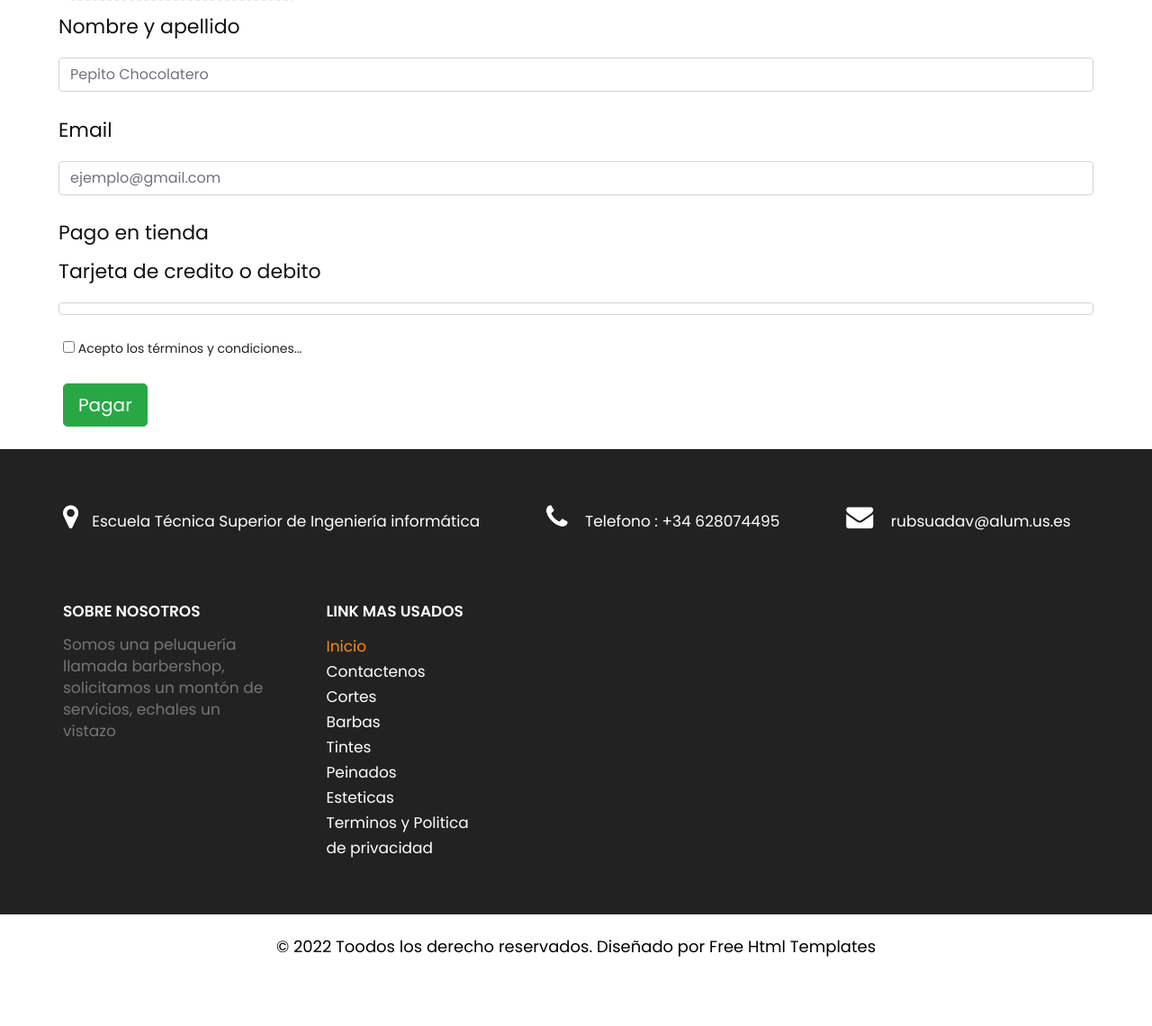
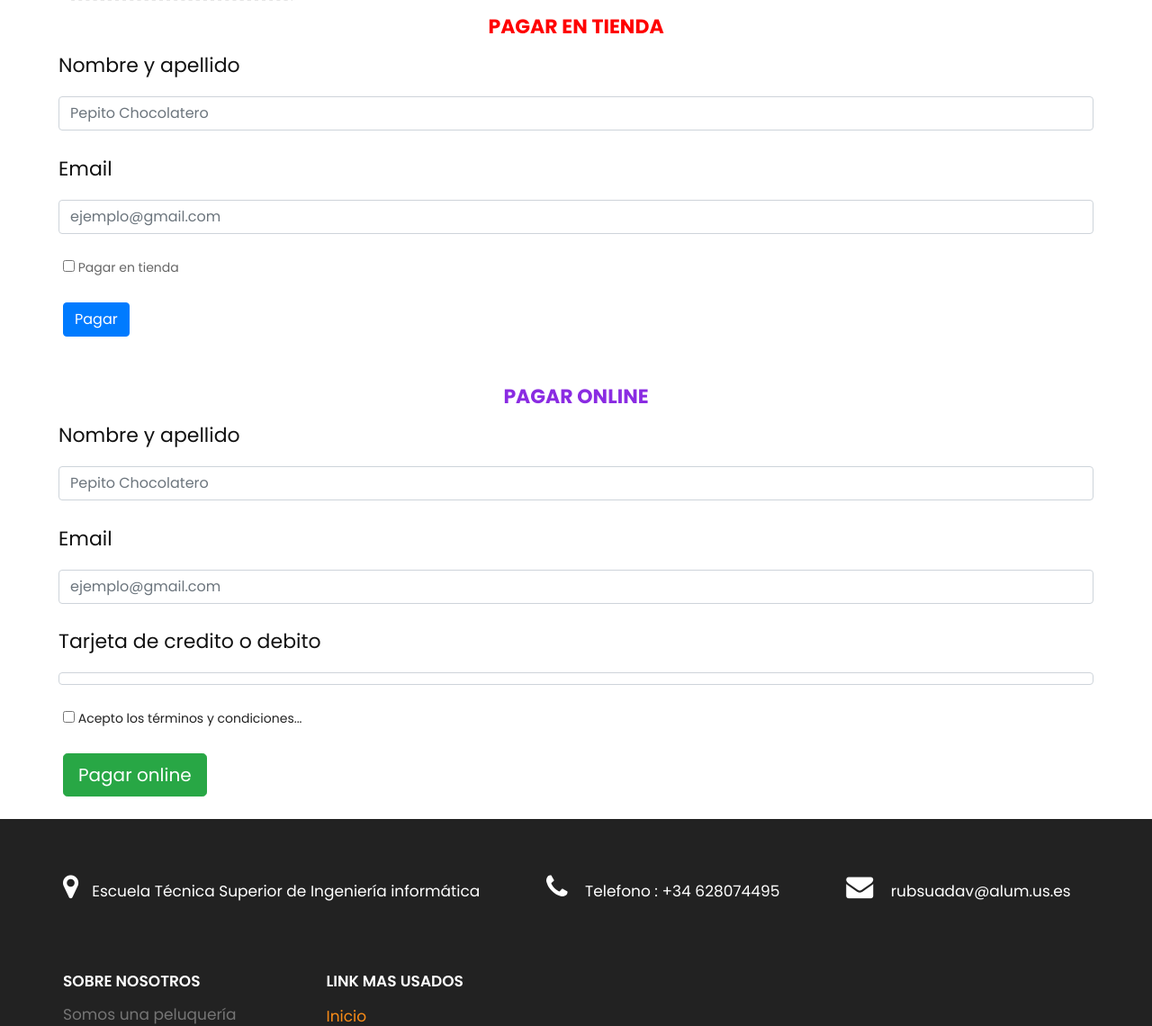
Before and after one commit to lausalbra/-PGPI-1.1, a Django app: page /carrito/pago in a window 1280 px wide. Shown: the part 98-1238 px from the top of the page at 90% size. Before the commit the page ends 1161 px from the top, so only its background shows below. Run offline with Django 4.2, Linux system fonts and the light colour scheme; some libraries are stand-ins or nearby versions; some web fonts are replaced.

Commit message:
agregado pago en establecimiento

```diff
--- a/code/barbershopApp/templates/pagos.html
+++ b/code/barbershopApp/templates/pagos.html
@@ -35,6 +35,30 @@
 
 <div class="container">
     <br>
+    <h2 align="center" style="color:red"><strong>PAGAR EN TIENDA</strong></h2>
+
+    <form action="{% url 'pago_tienda' %}" method="POST">{% csrf_token %}
+        <div class="form-row">
+            <label for="nombre"><h2>Nombre y apellido</h2></label>
+            <input class="form-control" type="text" name ="nombre" placeholder="Pepito Chocolatero" required>
+        </div>
+        <br>
+
+        <div class="form-row">
+            <label for="email"><h2>Email</h2></label>
+            <input class="form-control" type="email" placeholder="ejemplo@gmail.com" name="email" required>
+        </div>
+        <br>
+        <input type="checkbox" name="agree" onclick="" required />
+        <a for="agree">Pagar en tienda</a><br><br>
+        <button type="submit" class="btn btn-primary">Pagar</a></button>
+    </form>
+
+    <br>
+    <br>
+
+    <h2 align="center" style="color:blueviolet"><strong>PAGAR ONLINE</strong></h2>
+
     <form action="{% url 'cargo' %}" method="POST" id="payment-form">{% csrf_token %}
         <div class="form-row">
             <label for="nombre"><h2>Nombre y apellido</h2></label>
@@ -47,11 +71,6 @@
             <input class="form-control" type="email" placeholder="ejemplo@gmail.com" name="email" required>
         </div>
         <br>
-
-        <div class="form-row">
-            <a for="card-element"><h2>Pago en tienda</h2></a>
-        </div>
-
         <div class="form-row">
             <label for="card-element"><h2>Tarjeta de credito o debito</h2></label>
             <div id="card-element" class="form-control">
@@ -64,7 +83,7 @@
         <br>
         <input type="checkbox" name="agree" onclick="" required />
         <a href='/terminos' for="agree">Acepto los términos y condiciones...</a><br><br>
-        <button type="submit" class="btn btn-lg btn-success" onclick="return confirm('¿seguro que quiere realizar el pedido?')">Pagar</button>
+        <button type="submit" class="btn btn-lg btn-success" onclick="return confirm('¿seguro que quiere realizar el pedido?')">Pagar online</button>
     </form>
 </div>
 
--- a/code/barbershopApp/urls.py
+++ b/code/barbershopApp/urls.py
@@ -8,6 +8,7 @@ urlpatterns = [
    path('carrito/', views.carrito, name='carrito'),
 
    path('carrito/pago', views.pago, name='pago'),
+   path('pago/tienda', views.pago_tienda, name='pago_tienda'),
    path('cargo/', views.cargo, name='cargo'),
    path('gracias/', views.gracias, name='gracias'),
 
--- a/code/barbershopApp/views.py
+++ b/code/barbershopApp/views.py
@@ -223,7 +223,6 @@ def cargo(request):
         precio = total_carrito(request)
         valor = precio.get('total_carrito')
         id_pedido = request.POST['stripeToken']
-        seguimiento = 'http://127.0.0.1:8000/seguimiento/'
 
         charge = stripe.Charge.create(
             customer=customer,
@@ -238,7 +237,7 @@ def cargo(request):
         ###RECIBO DE EMAIL####
 
         subject = "Pago realizado"
-        message = "Se ha realizado su pedido correctamente: \n La cantidad pagada es de: " + str(valor) + "€. \n Tu id del pedido es: " + str(id_pedido) + "\n Para ver el seguimiento del pedido " + seguimiento
+        message = "Se ha realizado su pedido correctamente: \n La cantidad pagada es de: " + str(valor) + "€. \n Tu id del pedido es: " + str(id_pedido)
         email_from = settings.EMAIL_HOST_USER
         recipient_list = [request.POST['email']]
 
@@ -248,6 +247,30 @@ def cargo(request):
 
 def gracias(request):
     return render(request, 'gracias.html')
+
+############################################POLITICA################
+
+def pago_tienda(request):
+    if request.method == 'POST':
+        nombre = request.POST["nombre"]
+        email = request.POST["email"]
+
+        precio = total_carrito(request)
+        valor = precio.get('total_carrito')
+
+        carrito = Carrito(request)
+        carrito.limpiar_carrito()
+
+        ###RECIBO DE EMAIL####
+
+        subject = "Pendiente de pagar"
+        message = "Se ha realizado su pedido correctamente: \n La cantidad a pagar es de: " + str(valor) + "€."
+        email_from = settings.EMAIL_HOST_USER
+        recipient_list = [request.POST['email']]
+
+        send_mail(subject, message, email_from, recipient_list)
+
+    return redirect('home')
 
 def terminos(request):
     return render(request,'terminos.html')
```
Also changed, not shown: code/db.sqlite3.
